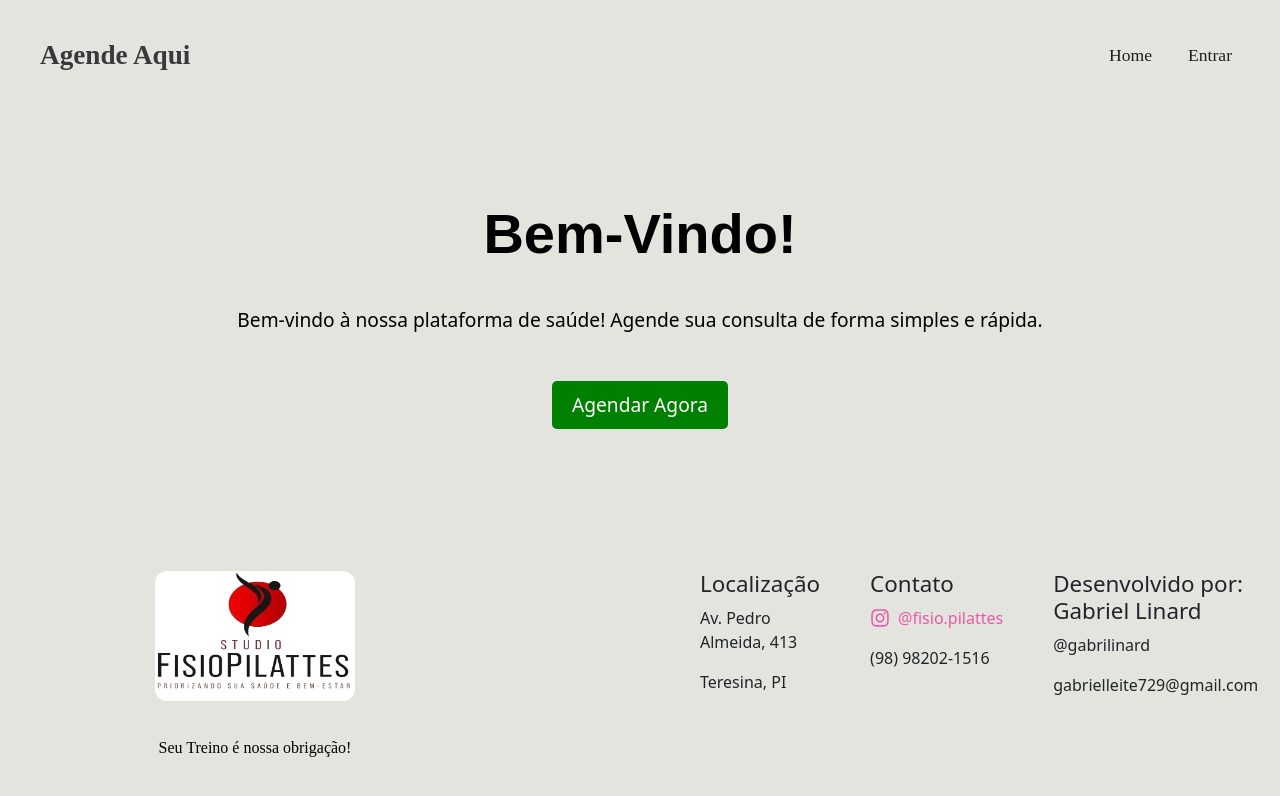
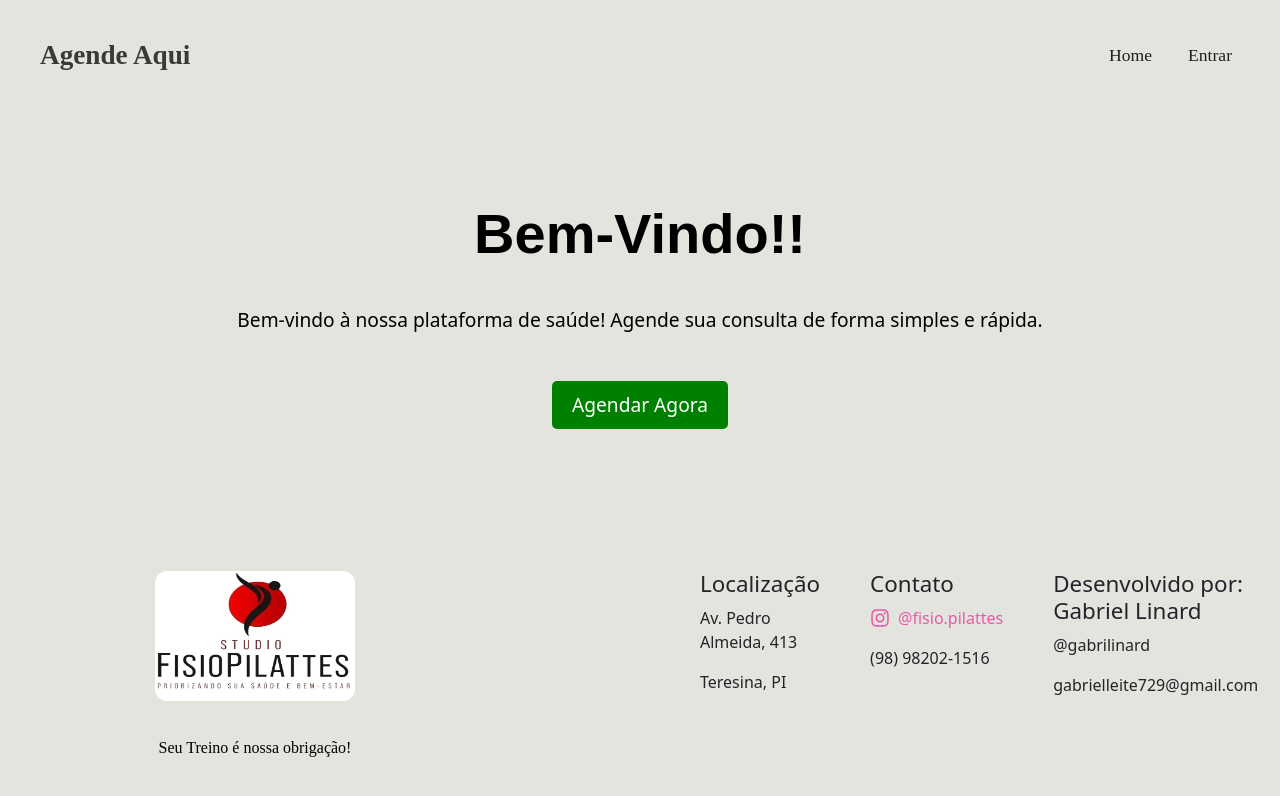
Before and after one commit to Gabrilinard/fisiopilattes, a React (Vite) app: page / in a window 1280 px wide. Shown: the top 796 px of the page. Built offline with nearby package versions, Linux system fonts and the light colour scheme.

Commit message:
Update welcome message text on Home page to include an extra exclamation mark.

```diff
--- a/src/pages/Home/index.jsx
+++ b/src/pages/Home/index.jsx
@@ -20,7 +20,7 @@ const Home = () => {
         <Container>
             <Header />
             <Container_texto>
-                <OverlayText>Bem-Vindo!</OverlayText>
+                <OverlayText>Bem-Vindo!!</OverlayText>
                 <WelcomeText>
                     Bem-vindo à nossa plataforma de saúde! Agende sua consulta de forma simples e rápida.
                 </WelcomeText>
```
